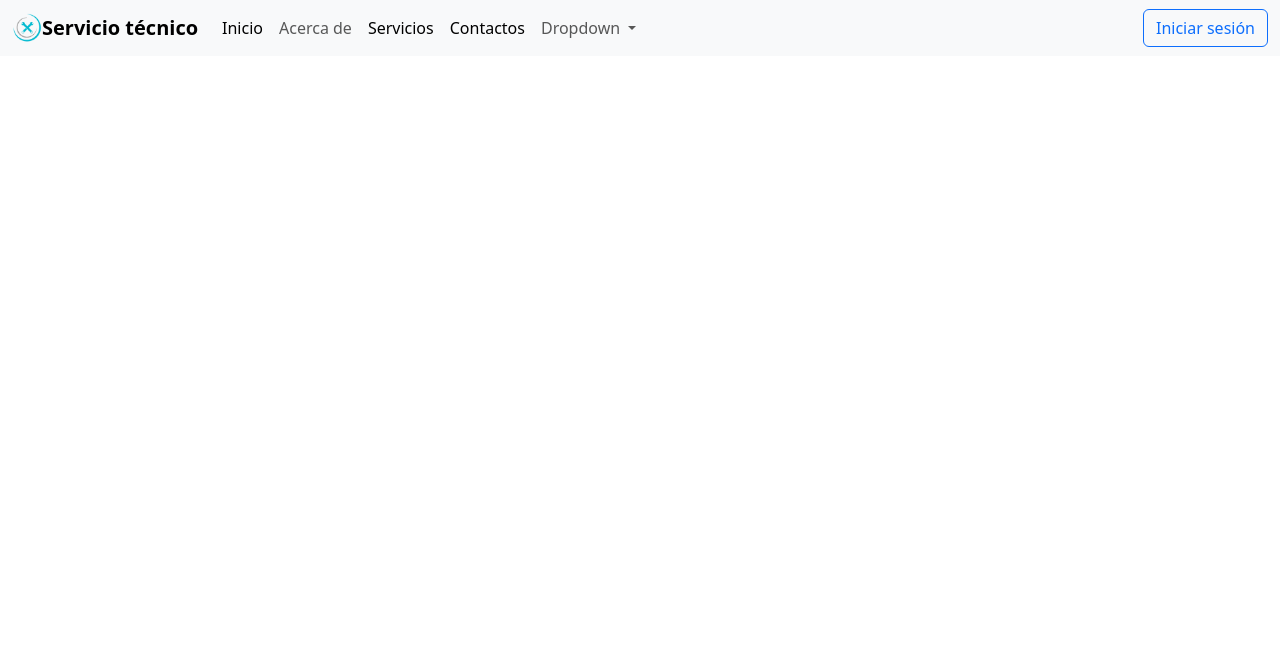
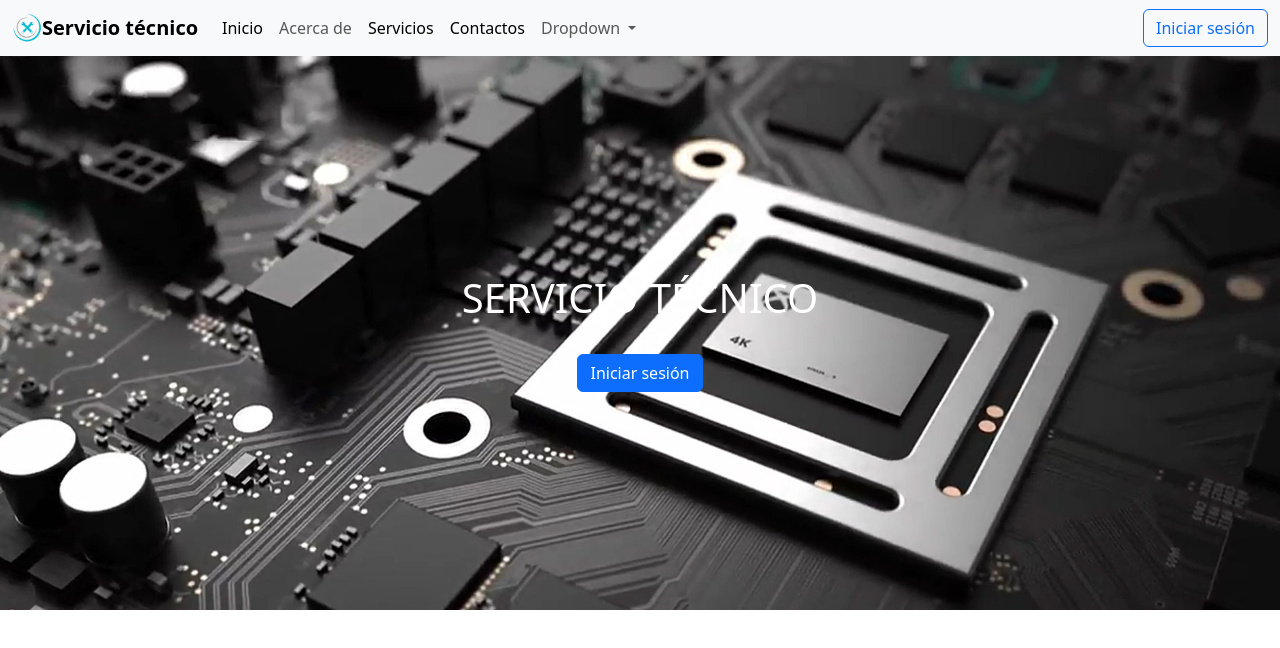
Before and after one commit to JhonLudenaReyes/technicalservice, an Angular app: page / in a window 1280 px wide. Shown: the top 648 px of the page. Built offline with nearby package versions, Linux system fonts and the light colour scheme.

Commit message:
UserAuth Interface - Auth Service - Landing Components

```diff
--- a/src/app/app.component.html
+++ b/src/app/app.component.html
@@ -1,5 +1,5 @@
 <app-navigation></app-navigation>
-<div class="container-fluid">
+<div class="container-fluid p-0 m-0">
   <div class="row">
     <div class="col p-0 m-0" [hidden]="true">
       <app-sidebar></app-sidebar>
--- a/src/app/auth/services/auth.service.ts
+++ b/src/app/auth/services/auth.service.ts
@@ -4,18 +4,25 @@ import { HttpClient } from '@angular/common/http';
 import { Observable } from 'rxjs';
 
 import { UserAuth } from '../interfaces/userAuth.interface';
+import { UserLogin } from '../interfaces/userLogin';
 
 @Injectable({
   providedIn: 'root',
 })
 export class AuthService {
   userAuth!: UserAuth;
+  user!: UserLogin;
 
-  private apiUrl = `http://localhost:8081/servicio-tecnico/web-service/api`;
+  private serverURL = `http://localhost:8081`;
+
+  private apiUrl = `servicio-tecnico/web-service/api`;
 
   constructor(private http: HttpClient) {}
 
-  getUserLogIn(user: UserAuth): Observable<UserAuth> {
-    return this.http.post<UserAuth>(`${this.apiUrl}/usuarios/login`, user);
+  getUserLogIn(user: UserLogin): Observable<UserAuth> {
+    return this.http.post<UserAuth>(
+      `${this.serverURL}/${this.apiUrl}/usuarios/login`,
+      user,
+    );
   }
 }
--- a/src/app/landing/components/landing/landing.component.html
+++ b/src/app/landing/components/landing/landing.component.html
@@ -1,8 +1,32 @@
-<div class="container-fluid p-0 m-0">
-  <!-- Content here -->
+<!--<div class="container-fluid p-0 m-0 position-fixed">
+   Content here
   <img
     src="../../../../assets/images/Soporte.jpg"
     class="img-fluid"
     alt="Servicio técnico"
   />
+  <h1 class="position-sticky">SISTEMA DE SERVICIO TECNICO</h1>
+  <button class="btn btn-outline-primary" (click)="iniciarSesion()">
+    Iniciar sesión
+  </button>
 </div>
+-->
+
+<div class="container-fluid p-0 m-0">
+  <div class="card text-bg-dark border-0">
+    <img
+      src="../../../../assets/images/Soporte.jpg"
+      class="card-img"
+      alt="Servicio Técnico"
+    />
+    <div
+      class="card-img-overlay d-flex flex-column justify-content-center align-items-center"
+    >
+      <h1 class="card-title">SERVICIO TÉCNICO</h1>
+      <br />
+      <button class="btn btn-primary" (click)="iniciarSesion()">
+        Iniciar sesión
+      </button>
+    </div>
+  </div>
+</div>
--- a/src/app/landing/components/landing/landing.component.ts
+++ b/src/app/landing/components/landing/landing.component.ts
@@ -1,10 +1,15 @@
 import { Component } from '@angular/core';
+import { Router } from '@angular/router';
 
 @Component({
   selector: 'app-landing',
   templateUrl: './landing.component.html',
-  styleUrls: ['./landing.component.css']
+  styleUrls: ['./landing.component.css'],
 })
 export class LandingComponent {
+  constructor(private router: Router) {}
 
+  iniciarSesion() {
+    this.router.navigate(['auth/login']);
+  }
 }
--- a/src/app/landing/landing-routing.module.ts
+++ b/src/app/landing/landing-routing.module.ts
@@ -7,7 +7,7 @@ const routes: Routes = [
     path: '',
     children: [
       {
-        path: 'landing',
+        path: '',
         component: LandingComponent,
       },
     ],
--- a/src/app/navigation/components/navigation/navigation.component.html
+++ b/src/app/navigation/components/navigation/navigation.component.html
@@ -55,8 +55,8 @@
       </ul>
       <div class="d-flex">
         <span *ngIf="habilitar" style="margin: 6px">
-          <b>Bienvenido: </b>{{ userAuth.persona?.nombres }}
-          {{ userAuth.persona?.apellidos }}
+          <b>Bienvenido: </b>{{ userAuth.persona.nombres }}
+          {{ userAuth.persona.apellidos }}
         </span>
         <button
           class="btn btn-outline-primary"
```
Also changed, not shown: src/app/auth/interfaces/userAuth.interface.ts (+5 -6 lines).
